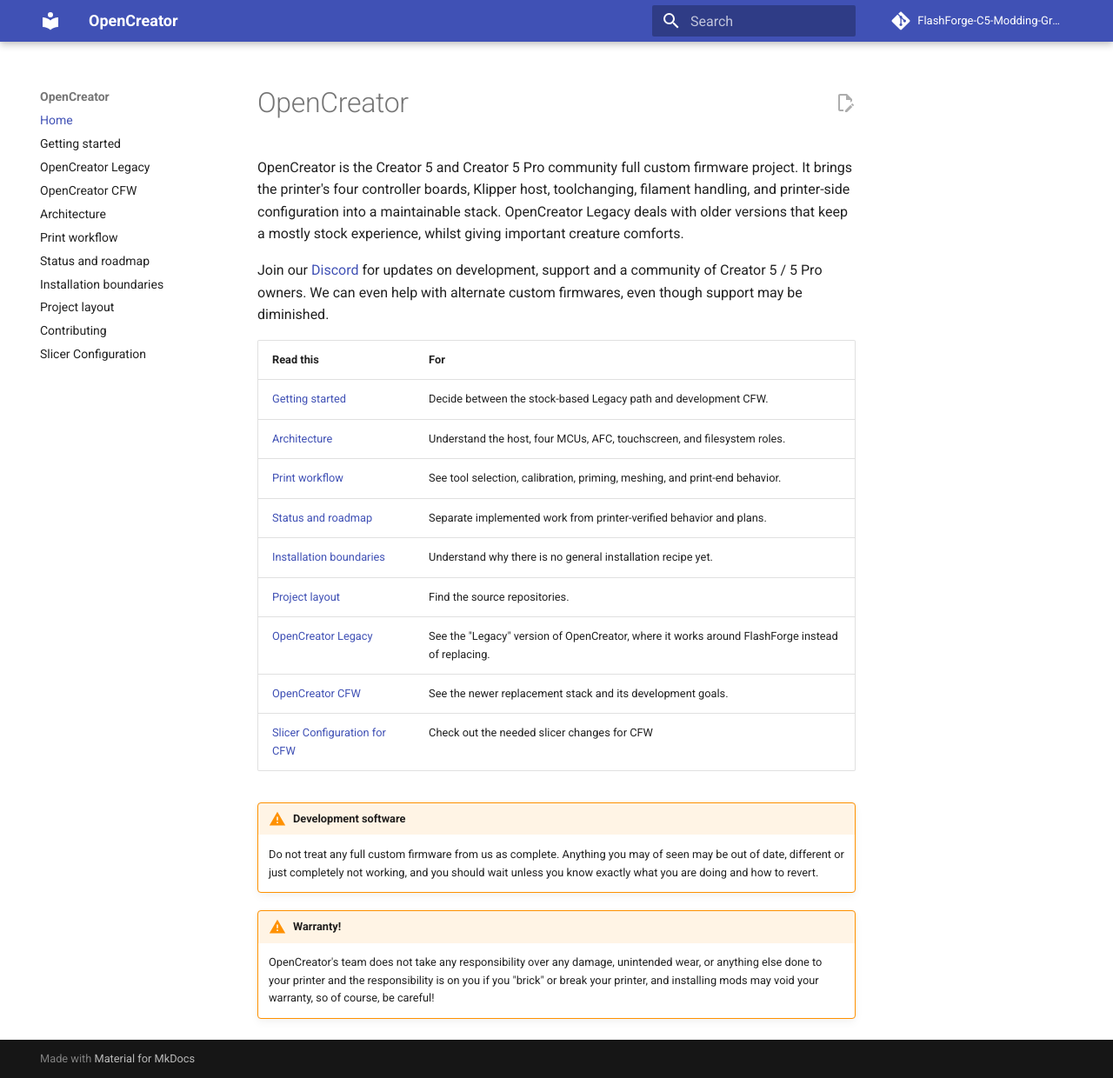
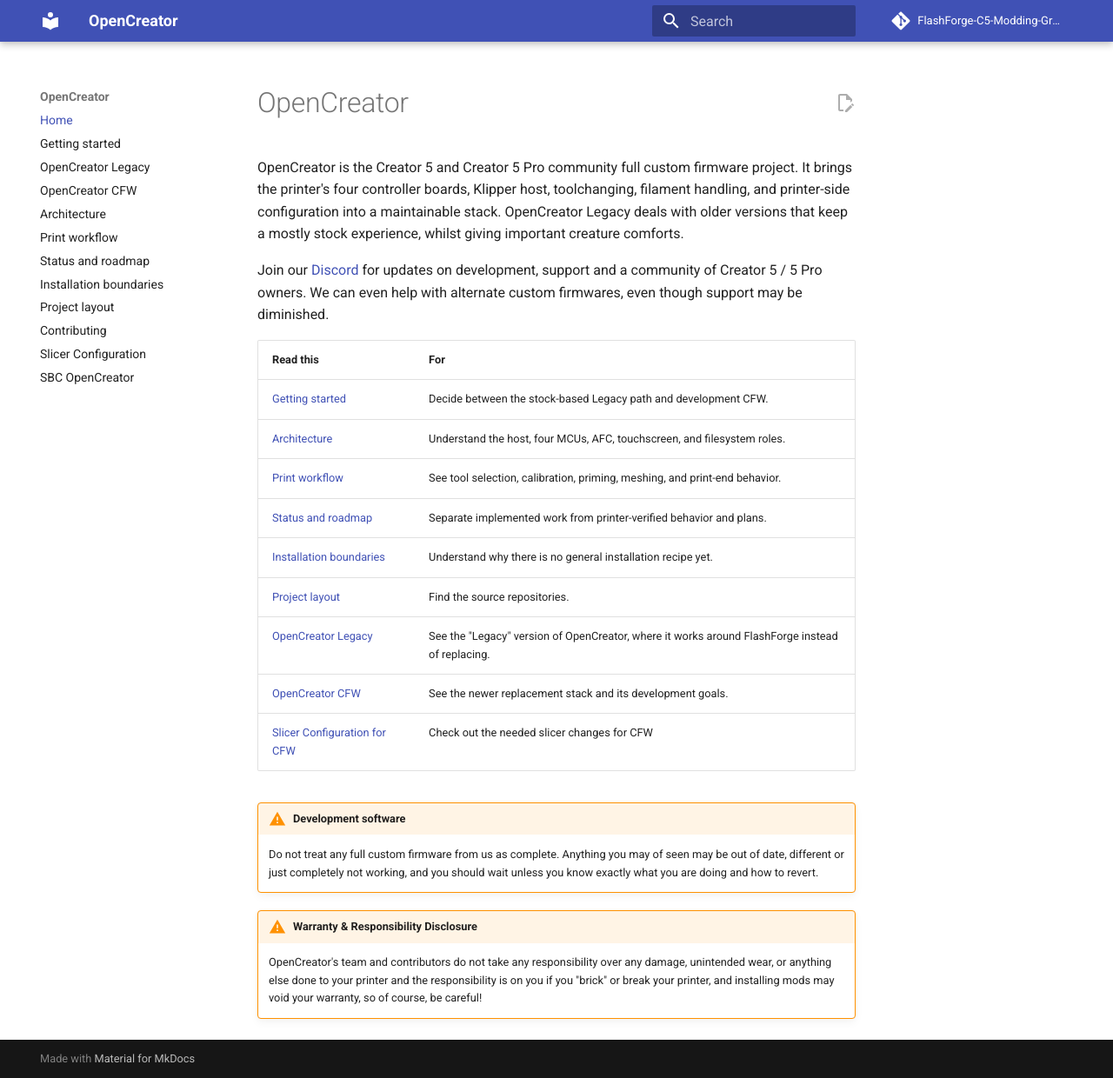
Before and after one commit to FlashForge-C5-Modding-Group/OpenCreator, an MkDocs documentation site: the page built from docs/index.md, in a window 1280 px wide and 1240 px high. Shown: the whole window at 87% size. Built offline with MkDocs 1.6.1 and Material for MkDocs 9.7.7, drawn with Linux system fonts in a browser that asks for light colours; plug-ins that fetch from the network failed and are left out; comment, search, counter and statistics services are not loaded.

```diff
--- a/docs/index.md
+++ b/docs/index.md
@@ -28,8 +28,8 @@ diminished.
     or just completely not working, and you should wait
     unless you know exactly what you are doing and how to revert.
 
-!!! warning "Warranty!"
-    OpenCreator's team does not take any responsibility over any
-    damage, unintended wear, or anything else done to your printer
+!!! warning "Warranty & Responsibility Disclosure"
+    OpenCreator's team and contributors do not take any responsibility over
+    any damage, unintended wear, or anything else done to your printer
     and the responsibility is on you if you "brick" or break your printer,
     and installing mods may void your warranty, so of course, be careful!
--- a/mkdocs.yml
+++ b/mkdocs.yml
@@ -14,6 +14,10 @@ theme:
 markdown_extensions:
   - admonition
 
+plugins:
+ - search
+ - optimize
+
 nav:
   - Home: index.md
   - Getting started: getting-started.md
@@ -26,3 +30,4 @@ nav:
   - Project layout: project-layout.md
   - Contributing: contributing.md
   - Slicer Configuration: slicer-config.md
+  - SBC OpenCreator: rpi-klipper.md
```
Also changed, not shown: docs/opencreator-cfw.md (+1 -1 lines), docs/project-layout.md (+0 -1 lines), docs/rpi-klipper.md (added, +2 -0 lines).
